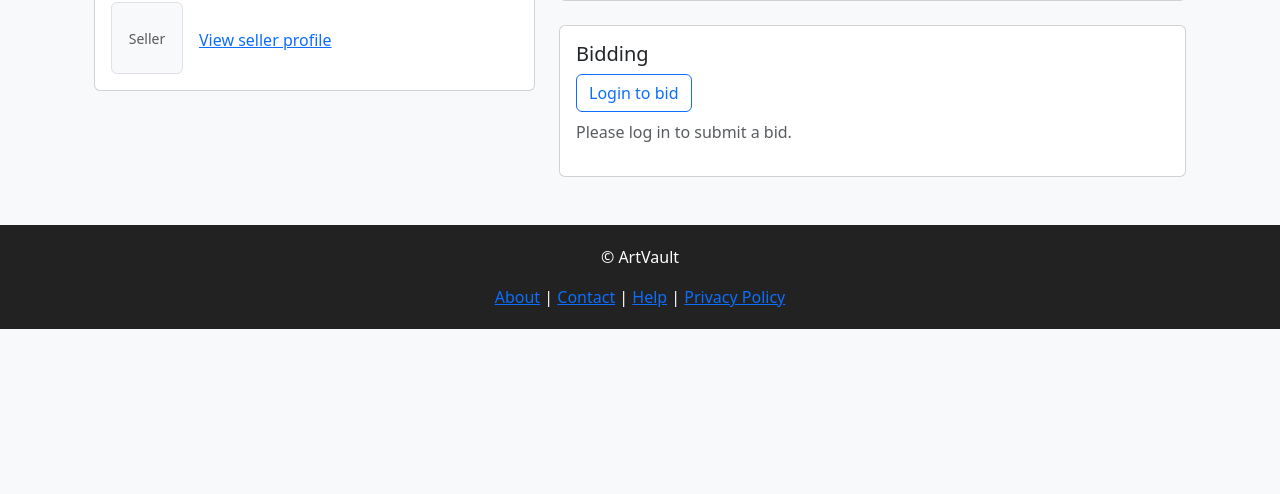
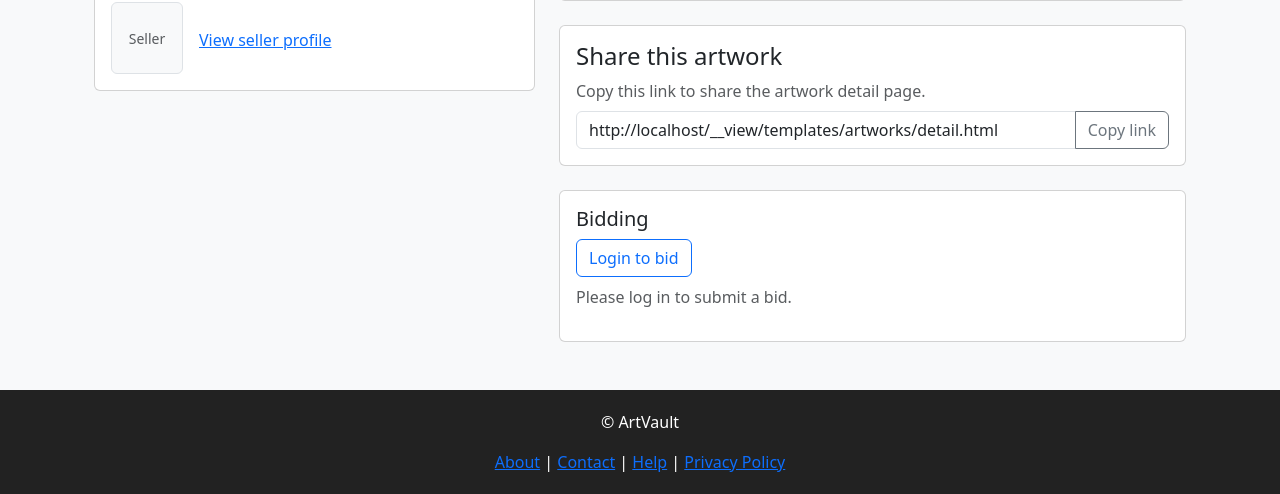
Before and after one commit to Alexander-HR/ArtVault, a Django app: template templates/artworks/detail.html in a window 1280 px wide. Shown: the part 650-1144 px from the top of the page. Before the commit the page ends 979 px from the top, so only its background shows below. Run offline with Django 5.2, Linux system fonts and the light colour scheme; the template is opened without the code that fills it, so the values that code supplies are empty.

Commit message:
Add share artwork link to detail page

```diff
--- a/templates/artworks/detail.html
+++ b/templates/artworks/detail.html
@@ -110,6 +110,45 @@
                 </ul>
             </div>
 
+            <div class="card mb-4">
+                <div class="card-body">
+                    <h4>Share this artwork</h4>
+                    <p class="text-muted mb-2">Copy this link to share the artwork detail page.</p>
+
+                    <div class="input-group">
+                        <input
+                            type="text"
+                            class="form-control"
+                            id="artworkShareLink"
+                            value="{{ request.build_absolute_uri }}"
+                            readonly
+                        >
+                        <button
+                            class="btn btn-outline-secondary"
+                            type="button"
+                            onclick="copyArtworkLink()"
+                        >
+                            Copy link
+                        </button>
+                    </div>
+
+                    <small id="copyMessage" class="text-success d-none">Link copied.</small>
+                </div>
+            </div>
+
+            <script>
+                function copyArtworkLink() {
+                    const linkInput = document.getElementById("artworkShareLink");
+                    const copyMessage = document.getElementById("copyMessage");
+
+                    linkInput.select();
+                    linkInput.setSelectionRange(0, 99999);
+                    navigator.clipboard.writeText(linkInput.value);
+
+                    copyMessage.classList.remove("d-none");
+                }
+            </script>
+
             <div class="card">
                 <div class="card-body">
                     <h5 class="card-title">Bidding</h5>
```
